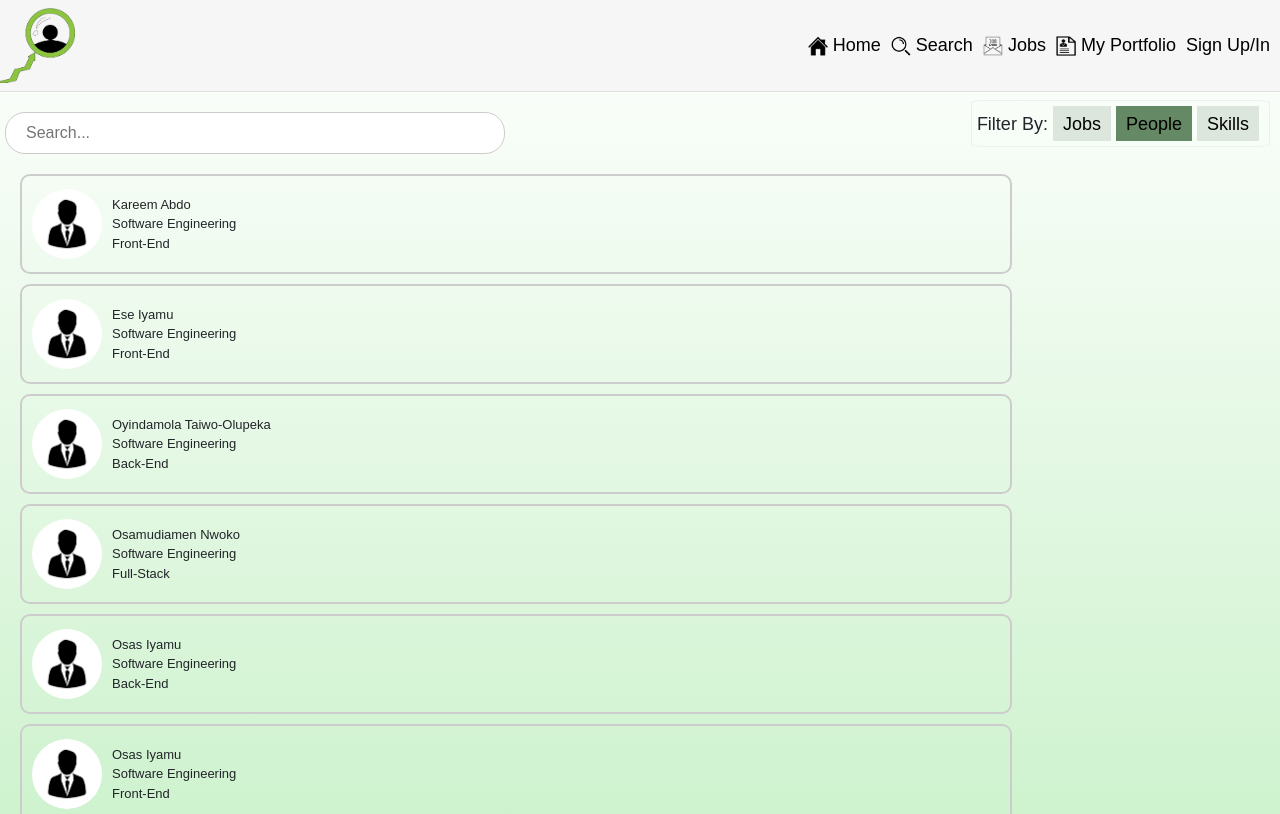
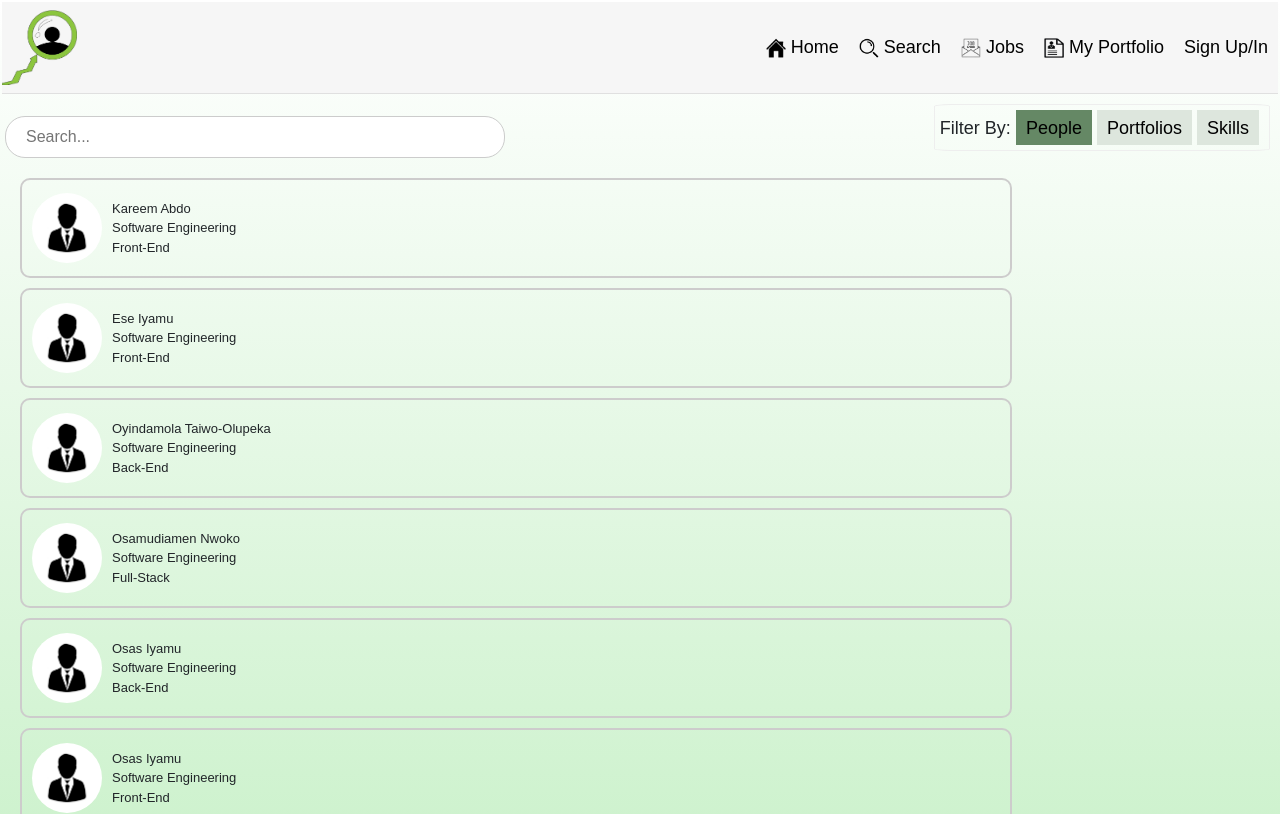
Before and after one commit to osasiyamu/Personal-Portfolio, a React (Create React App) app: page /search in a window 1280 px wide. Shown: the top 814 px of the page. Built offline with nearby package versions, Linux system fonts and the light colour scheme.

Commit message:
Upgraded the nav bar to include border highlights for the nav bar links
Added new functionalities for the navbar. On hover, the links have a border on the bottom.

```diff
--- a/src/assets/css/main.css
+++ b/src/assets/css/main.css
@@ -3,6 +3,7 @@
     font-family: Arial, sans-serif;
     font-size: large;
     min-height: 100vh;
+    max-height: fit-content;
 }
 
 .navbar {
@@ -11,6 +12,11 @@
     padding: 10px 20px;
     background-color: #f6f6f6;
     border-bottom: 1px solid #e0e0e0;
+    margin: 2px;
+}
+
+.navbar a {
+    margin: 10px;
 }
 
 .navbar .logo {
@@ -41,6 +47,11 @@
     color: black;
 }
 
+.icons:hover {
+    border-style: hidden;
+    box-shadow: 0px 5px rgb(101, 136, 101);
+}
+
 .icons img{
     width: 20px;
     height: 20px;
--- a/src/assets/css/search.css
+++ b/src/assets/css/search.css
@@ -35,7 +35,6 @@ input {
     padding-top: 0px;
     margin-right: 10px;
     border-width: 0.5px;
-
 }
 
 .filterComponents a {
@@ -77,10 +76,14 @@ input {
 
 .searchResults {
     width: 100%;
-    height: 800px;
+    max-height: 800px;
     margin-bottom: 50px;
     padding: 20px;
     overflow-y: scroll;
+}
+
+.user:hover {
+    border-color: rgb(145, 175, 145);
 }
 
 .user-container {
--- a/src/pages/Search.js
+++ b/src/pages/Search.js
@@ -18,14 +18,9 @@ const Search = () => {
                     </div>
                     <div class="filterComponents">
                         <label for="filterBy">Filter By: </label>
-                        {/* <a href="#nothing">Jobs</a>
-                        <a href="#nothing">People</a>
-                        <a href="#nothing">Skills</a> */}
-                        <button>Jobs</button>
                         <button id="people">People</button>
+                        <button>Portfolios</button>
                         <button>Skills</button>
-                        {/* <i class="fa-regular fa-user"></i> */}
-                        {/* <i class="fas fa-building">Organizations</i> */}
                     </div>
                 </div>
             </div>
```
